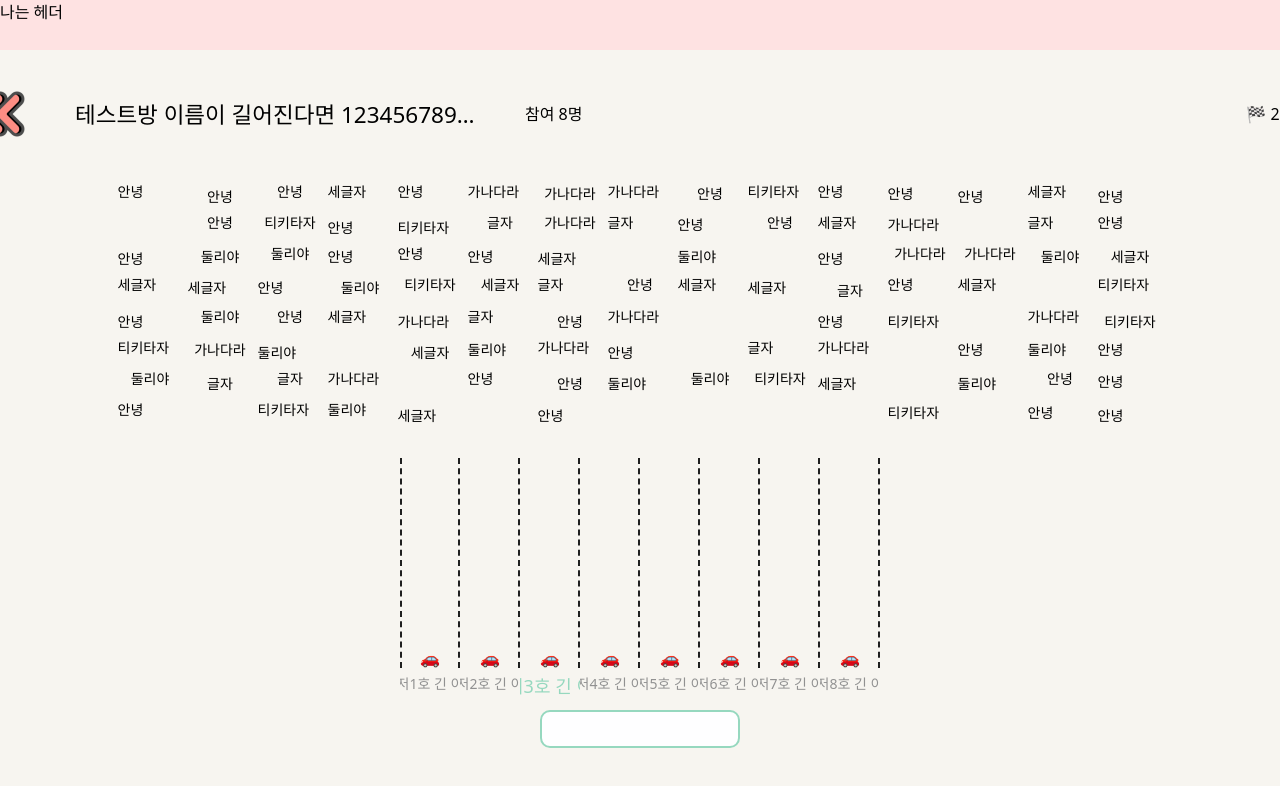
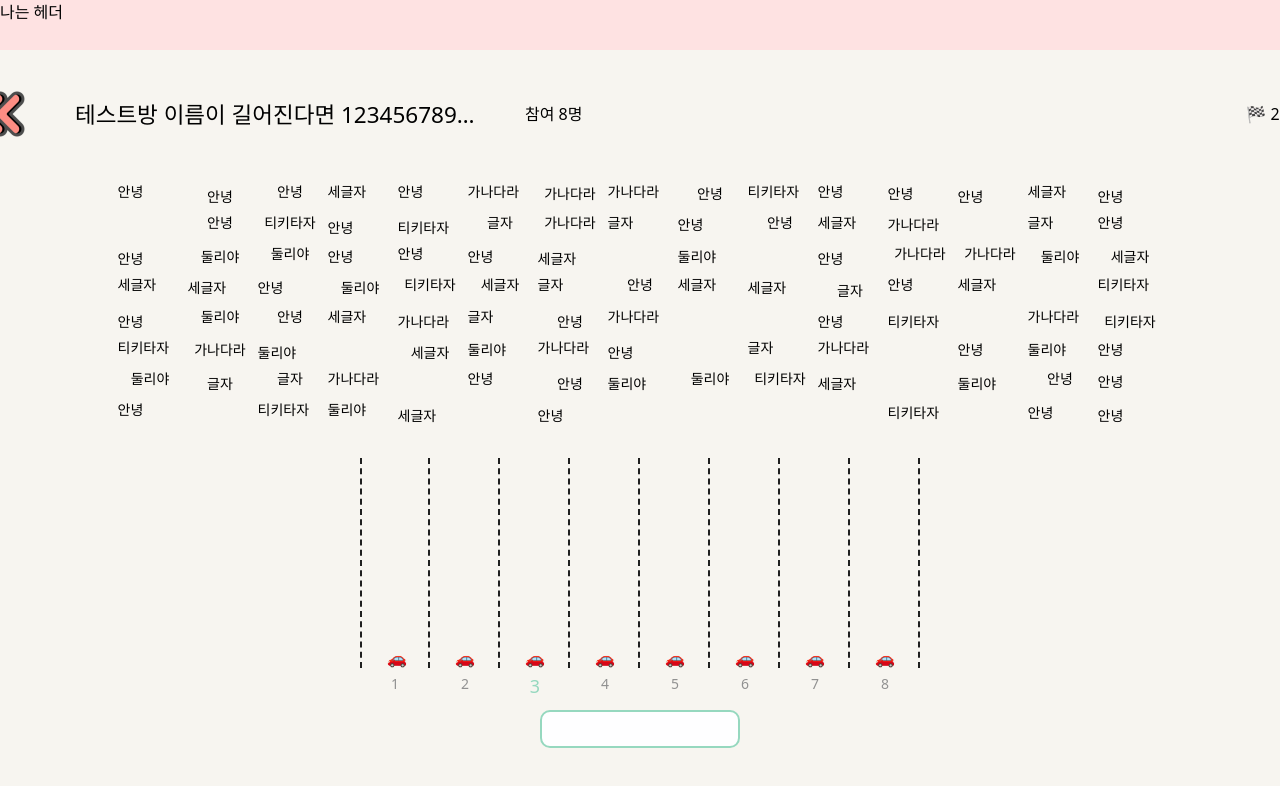
Before and after one commit to Team-E2I4/Team-E2I4-TiKiTaza-FE, a React (Vite) app: page /gameroom/1/word in a window 1280 px wide. Shown: the top 786 px of the page. Built offline with nearby package versions, Linux system fonts and the light colour scheme.

Commit message:
[🎨style]: 인게임 단어 랭킹 트랙에 숫자로 명시, 트랙 사이즈 조정

```diff
--- a/src/pages/GameWordPage/GameWordPage.tsx
+++ b/src/pages/GameWordPage/GameWordPage.tsx
@@ -30,14 +30,16 @@ const MY_USER_ID = 3;
 const WordRank = (data: WordRankProps) => {
   return (
     <>
-      <div className='w-24 box-content relative'>
+      <div className='w-28 box-content relative'>
         <div
           className={`border-black border-dashed border-r-2 h-[21rem] ${data.track === 0 && 'border-l-2 border-solid'}`}>
-          <span className='absolute bottom-12 left-8'>🚗</span>
+          <div className='w-full absolute bottom-12 text-center'>
+            <span className=''>🚗</span>
+          </div>
         </div>
         <div
-          className={`flex truncate justify-center pt-[0.5rem] ${data.userId === MY_USER_ID ? 'text-[1.8rem] text-green-100' : 'text-[1.4rem] text-gray-200'}`}>
-          {data.userName} 긴 이름
+          className={`w-full text-center truncate pt-[0.5rem] ${data.userId === MY_USER_ID ? 'text-[1.8rem] text-green-100' : 'text-[1.4rem] text-gray-200'}`}>
+          {data.userName}
         </div>
       </div>
     </>
--- a/src/pages/GameWordPage/wordDummy.ts
+++ b/src/pages/GameWordPage/wordDummy.ts
@@ -103,42 +103,42 @@ export const wordDummy = [
 export const wordRankDummy = [
   {
     userId: 1,
-    userName: '유저1호',
+    userName: '1',
     score: 0,
   },
   {
     userId: 2,
-    userName: '유저2호',
+    userName: '2',
     score: 0,
   },
   {
     userId: 3,
-    userName: '유저3호',
+    userName: '3',
     score: 0,
   },
   {
     userId: 4,
-    userName: '유저4호',
+    userName: '4',
     score: 0,
   },
   {
     userId: 5,
-    userName: '유저5호',
+    userName: '5',
     score: 0,
   },
   {
     userId: 6,
-    userName: '유저6호',
+    userName: '6',
     score: 0,
   },
   {
     userId: 7,
-    userName: '유저7호',
+    userName: '7',
     score: 0,
   },
   {
     userId: 8,
-    userName: '유저8호',
+    userName: '8',
     score: 0,
   },
 ];
```
